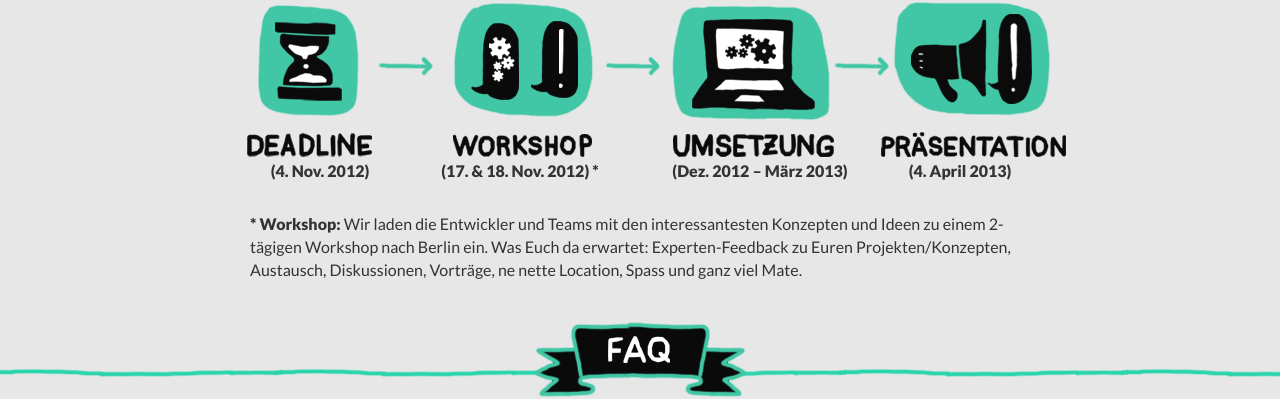
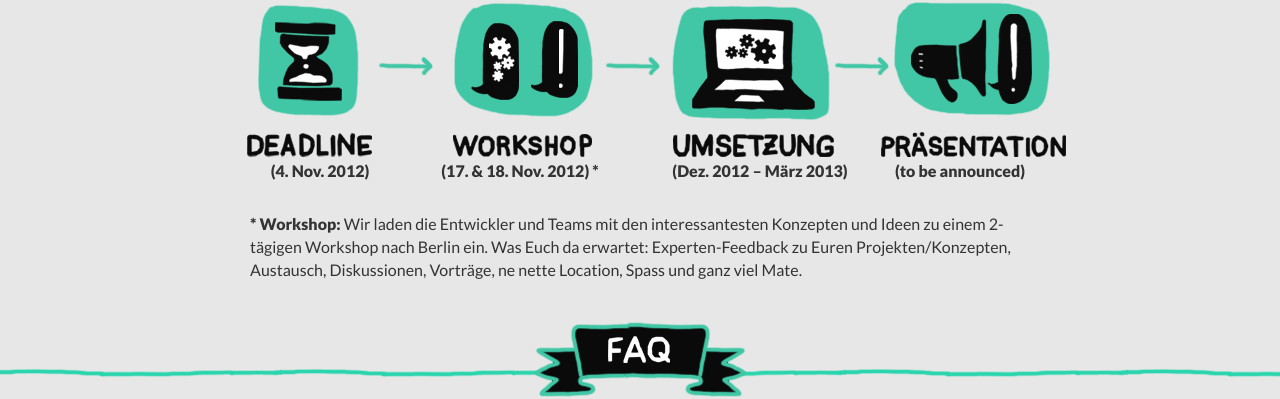
Before and after one commit to okfde/stadtlandcode.de, a Jekyll site: the page built from index.html, in a window 1280 px wide and 900 px high, scrolled down 2962 px. Shown: the part 99-498 px from the top of the window. Built offline with Jekyll 4.4.1, drawn with Linux system fonts in a browser that asks for light colours; nearby versions of some CDN libraries; Markdown is read by kramdown in place of the engine named in the settings.

Commit message:
Datum geändert

```diff
--- a/index.html
+++ b/index.html
@@ -184,7 +184,7 @@ frameclass: join
     </div>
     <div class="span2">
       <div class="timeline-entry">
-        (4. April 2013)
+        (to be announced)
       </div>
     </div>
   </div>
```
